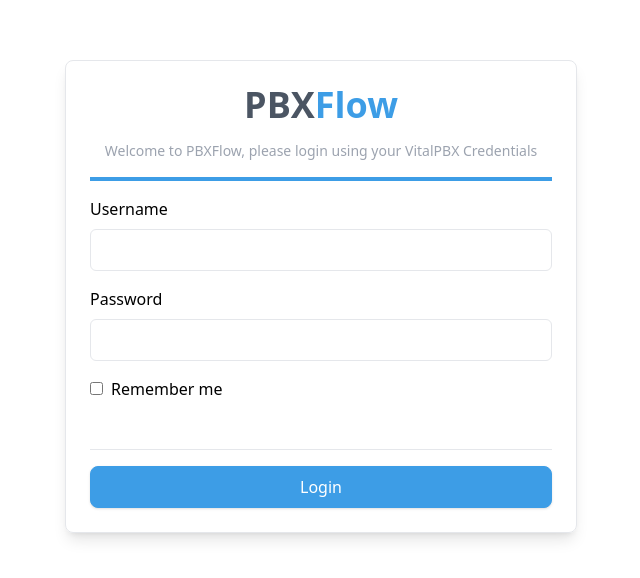
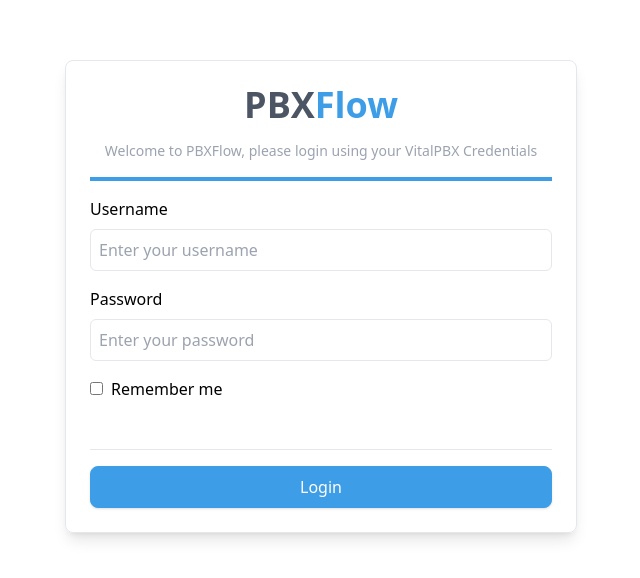
Before and after one commit to Kathenae/Flowsterisk, a React (Vite) app: page /login in a window 1280 px wide. Shown: the part 104-682 px from the top of the page, without its empty margins (319-959 px from the left). Built offline with nearby package versions, Linux system fonts and the light colour scheme; what reactflow would draw is missing.

Commit message:
Implement authentication service and update login flow with protected routes

```diff
--- a/src/api.tsx
+++ b/src/api.tsx
@@ -1,5 +1,18 @@
+import authService from './services/auth'
+
 const BASE_URL = "http://localhost:8080/"
-const AUTH_TOKEN = "Bearer eyJ0eXAiOiJKV1QiLCJhbGciOiJIUzUxMiJ9.eyJpYXQiOjE2OTExNTU2MjIsImlzcyI6ImxvY2FsaG9zdCIsIm5iZiI6MTY5MTE1NTYyMiwiZXhwIjoxNzIyNzc4MDIyLCJ1c2VyTmFtZSI6ImFkbWluIiwicG9ydGFsVXNlciI6ZmFsc2UsInN1cGVyQWRtaW4iOnRydWV9.fz2GwWSM--7waoUbZY8mHqoulUc0X425mRHgvgdN5F32DJd9rgc6aCRtsb84Z4DfBDqIJG9rZmCSHsbhYmsyjQ"
+
+/**
+ * Get the current auth token, with fallback to hardcoded token for development
+ */
+function getAuthToken(): string {
+   const token = authService.getToken()
+   if (token) {
+      return `Bearer ${token}`
+   }
+   // Fallback for development/testing
+   return "Bearer eyJ0eXAiOiJKV1QiLCJhbGciOiJIUzUxMiJ9.eyJpYXQiOjE2OTExNTU2MjIsImlzcyI6ImxvY2FsaG9zdCIsIm5iZiI6MTY5MTE1NTYyMiwiZXhwIjoxNzIyNzc4MDIyLCJ1c2VyTmFtZSI6ImFkbWluIiwicG9ydGFsVXNlciI6ZmFsc2UsInN1cGVyQWRtaW4iOnRydWV9.fz2GwWSM--7waoUbZY8mHqoulUc0X425mRHgvgdN5F32DJd9rgc6aCRtsb84Z4DfBDqIJG9rZmCSHsbhYmsyjQ"
+}
 
 /**
  * Represents a successful API response
@@ -30,7 +43,7 @@
    const response = await fetch(BASE_URL + url, {
       headers: {
          "Content-Type": "application/json",
-         "Authentication": AUTH_TOKEN,
+         "Authentication": getAuthToken(),
          "Tenant-ID": "1",
       },
       mode: "cors",
--- /dev/null
+++ b/src/components/ProtectedRoute.tsx
@@ -0,0 +1,14 @@
+import { Navigate } from "react-router-dom";
+import authService from "../services/auth";
+
+interface ProtectedRouteProps {
+   children: React.ReactNode;
+}
+
+export default function ProtectedRoute({ children }: ProtectedRouteProps) {
+   if (!authService.isAuthenticated()) {
+      return <Navigate to="/login" replace />;
+   }
+
+   return <>{children}</>;
+}
--- a/src/pages/Login.tsx
+++ b/src/pages/Login.tsx
@@ -1,33 +1,103 @@
+import { useState } from "react";
+import { useNavigate } from "react-router-dom";
 import Button from "../components/Button";
 import Input from "../components/Input";
+import authService from "../services/auth";
 
 export default function Login() {
+   const navigate = useNavigate();
+   const [username, setUsername] = useState("");
+   const [password, setPassword] = useState("");
+   const [isLoading, setIsLoading] = useState(false);
+   const [error, setError] = useState<string | null>(null);
+
+   const handleLogin = async (e: React.FormEvent) => {
+      e.preventDefault();
+      setIsLoading(true);
+      setError(null);
+
+      const user = await authService.login({ username, password });
+
+      if (user) {
+         // Login successful
+         navigate("/");
+      } else {
+         // Login failed
+         setError("Invalid username or password");
+         setPassword("");
+      }
+
+      setIsLoading(false);
+   };
+
    return (
-      <div className='w-screen h-screen dark:text-gray-100 dark:bg-dark-400 overflow-hidden flex items-center justify-center'>
+      <div className="w-screen h-screen dark:text-gray-100 dark:bg-dark-400 overflow-hidden flex items-center justify-center">
          <div className="p-6 shadow-lg rounded-lg border-1 dark:border-dark-100 w-lg">
-            <div className="pb-4 mb-4 border-b-4 border-brand-400 text-center ">
-               <h1 className="font-bold text-4xl mb-4 text-gray-600">PBX<span className="text-brand-400">Flow</span></h1>
-               <p className="text-gray-400 text-sm">Welcome to PBXFlow, please login using your VitalPBX Credentials</p>
+            <div className="pb-4 mb-4 border-b-4 border-brand-400 text-center">
+               <h1 className="font-bold text-4xl mb-4 text-gray-600">
+                  PBX<span className="text-brand-400">Flow</span>
+               </h1>
+               <p className="text-gray-400 text-sm">
+                  Welcome to PBXFlow, please login using your VitalPBX Credentials
+               </p>
             </div>
 
+            <form onSubmit={handleLogin}>
                <div>
-               <label className="block mb-2 font-medium" htmlFor="username">Username</label>
-               <Input type="text" name="username" />
+                  <label className="block mb-2 font-medium" htmlFor="username">
+                     Username
+                  </label>
+                  <Input
+                     type="text"
+                     name="username"
+                     value={username}
+                     onChange={(e) => setUsername(e.target.value)}
+                     disabled={isLoading}
+                     placeholder="Enter your username"
+                  />
                </div>
 
                <div className="mt-4">
-               <label className="block mb-2 font-medium" htmlFor="password">Password</label>
-               <Input type="password" name="password" />
+                  <label className="block mb-2 font-medium" htmlFor="password">
+                     Password
+                  </label>
+                  <Input
+                     type="password"
+                     name="password"
+                     value={password}
+                     onChange={(e) => setPassword(e.target.value)}
+                     disabled={isLoading}
+                     placeholder="Enter your password"
+                  />
                </div>
 
                <div className="mt-4">
-               <input className="mr-2" type="checkbox" name="remember_me" />
+                  <input
+                     className="mr-2"
+                     type="checkbox"
+                     name="remember_me"
+                     disabled={isLoading}
+                  />
                   <label htmlFor="remember_me">Remember me</label>
                </div>
 
+               {error && (
+                  <div className="mt-4 p-3 bg-red-100 dark:bg-red-900 text-red-600 dark:text-red-200 rounded-md text-sm">
+                     {error}
+                  </div>
+               )}
+
                <div className="mt-12 border-t dark:border-dark-100 pt-4">
-               <Button primary full>Login</Button>
+                  <Button
+                     primary
+                     full
+                     type="submit"
+                     disabled={isLoading}
+                  >
+                     {isLoading ? "Logging in..." : "Login"}
+                  </Button>
                </div>
+            </form>
          </div>
       </div>
    );
--- a/src/routes.tsx
+++ b/src/routes.tsx
@@ -3,22 +3,31 @@
 import Login from "./pages/Login";
 import Flow from "./pages/Flow";
 import ErrorPage from "./error-page";
+import ProtectedRoute from "./components/ProtectedRoute";
 
 const router = createBrowserRouter([
    {
       path: '/',
       children: [
          {
+            path: "/login",
+            element: <Login />
+         },
+         {
             path: "/",
-            element: <Home />
+            element: (
+               <ProtectedRoute>
+                  <Home />
+               </ProtectedRoute>
+            )
          },
          {
             path: "/flow",
-            element: <Flow />
-         },
-         {
-            path: "/login",
-            element: <Login />
+            element: (
+               <ProtectedRoute>
+                  <Flow />
+               </ProtectedRoute>
+            )
          },
       ],
       errorElement: <ErrorPage />
--- /dev/null
+++ b/src/services/auth.ts
@@ -0,0 +1,112 @@
+import api from "../api"
+
+const AUTH_TOKEN_KEY = "auth_token"
+const AUTH_USER_KEY = "auth_user"
+
+export interface AuthUser {
+   username: string
+   [key: string]: unknown
+}
+
+export interface LoginCredentials {
+   username: string
+   password: string
+}
+
+export interface AuthResponse {
+   token_type: 'jwt'
+   token: string
+}
+
+class AuthService {
+   /**
+    * Login with username and password
+    */
+   async login(credentials: LoginCredentials): Promise<AuthUser | null> {
+      try {
+         const response = await api.post<AuthResponse>('/auth', credentials)
+
+         if (response.status === 'failure') {
+            console.error('Login failed:', response.code, response.errors)
+            return null
+         }
+
+         const { token } = response.data
+         this.setToken(token)
+
+         // Decode JWT to get user info (without verification, since we trust our server)
+         const user = this.decodeToken(token)
+         if (user) {
+            this.setUser(user)
+            return user
+         }
+
+         return null
+      } catch (error) {
+         console.error('Login error:', error)
+         return null
+      }
+   }
+
+   /**
+    * Logout and clear stored auth data
+    */
+   logout(): void {
+      localStorage.removeItem(AUTH_TOKEN_KEY)
+      localStorage.removeItem(AUTH_USER_KEY)
+   }
+
+   /**
+    * Get stored auth token
+    */
+   getToken(): string | null {
+      return localStorage.getItem(AUTH_TOKEN_KEY)
+   }
+
+   /**
+    * Store auth token
+    */
+   private setToken(token: string): void {
+      localStorage.setItem(AUTH_TOKEN_KEY, token)
+   }
+
+   /**
+    * Get stored user info
+    */
+   getUser(): AuthUser | null {
+      const user = localStorage.getItem(AUTH_USER_KEY)
+      return user ? JSON.parse(user) : null
+   }
+
+   /**
+    * Store user info
+    */
+   private setUser(user: AuthUser): void {
+      localStorage.setItem(AUTH_USER_KEY, JSON.stringify(user))
+   }
+
+   /**
+    * Check if user is authenticated
+    */
+   isAuthenticated(): boolean {
+      return this.getToken() !== null
+   }
+
+   /**
+    * Decode JWT token (payload only, no verification)
+    */
+   private decodeToken(token: string): AuthUser | null {
+      try {
+         const parts = token.split('.')
+         if (parts.length !== 3) return null
+
+         const payload = JSON.parse(atob(parts[1]))
+         return payload as AuthUser
+      } catch (error) {
+         console.error('Failed to decode token:', error)
+         return null
+      }
+   }
+}
+
+export default new AuthService()
```
Lines whose indentation alone changed are shown as unchanged.
